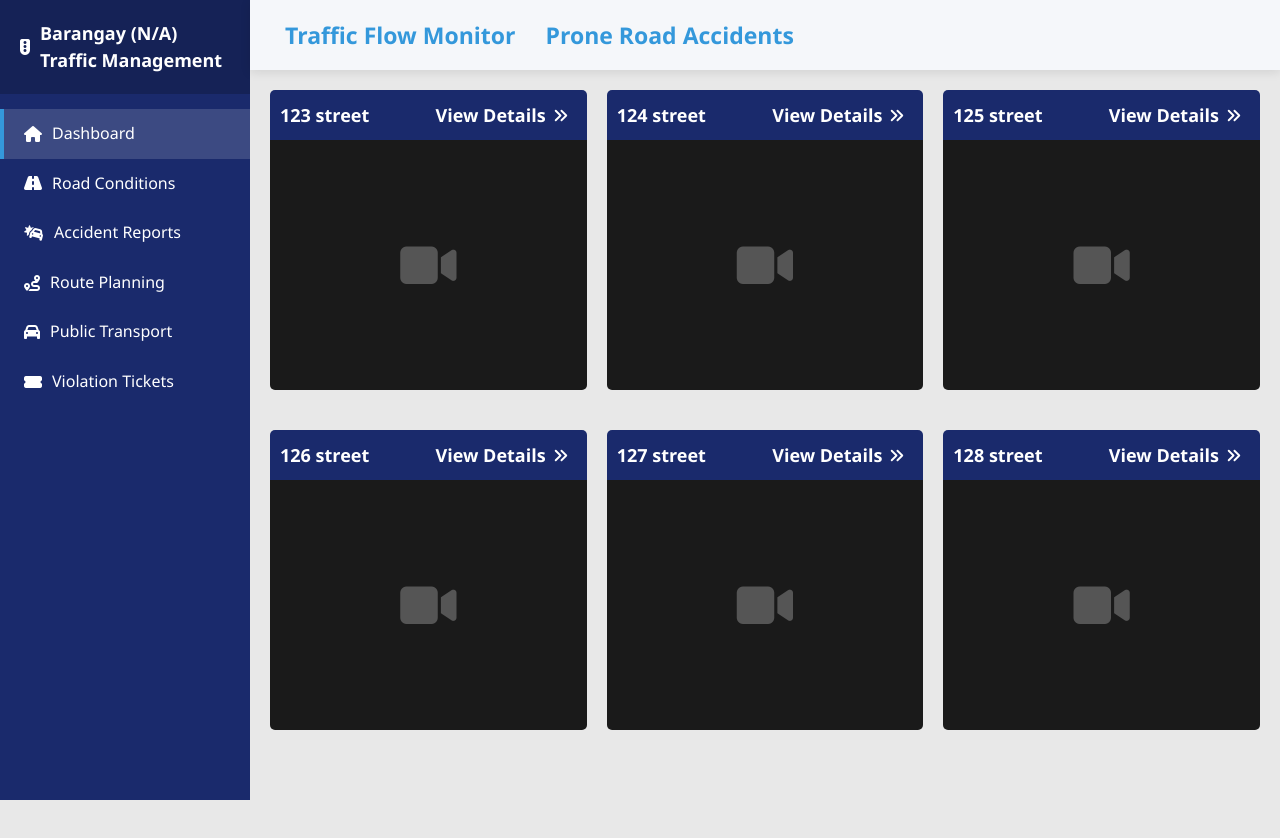
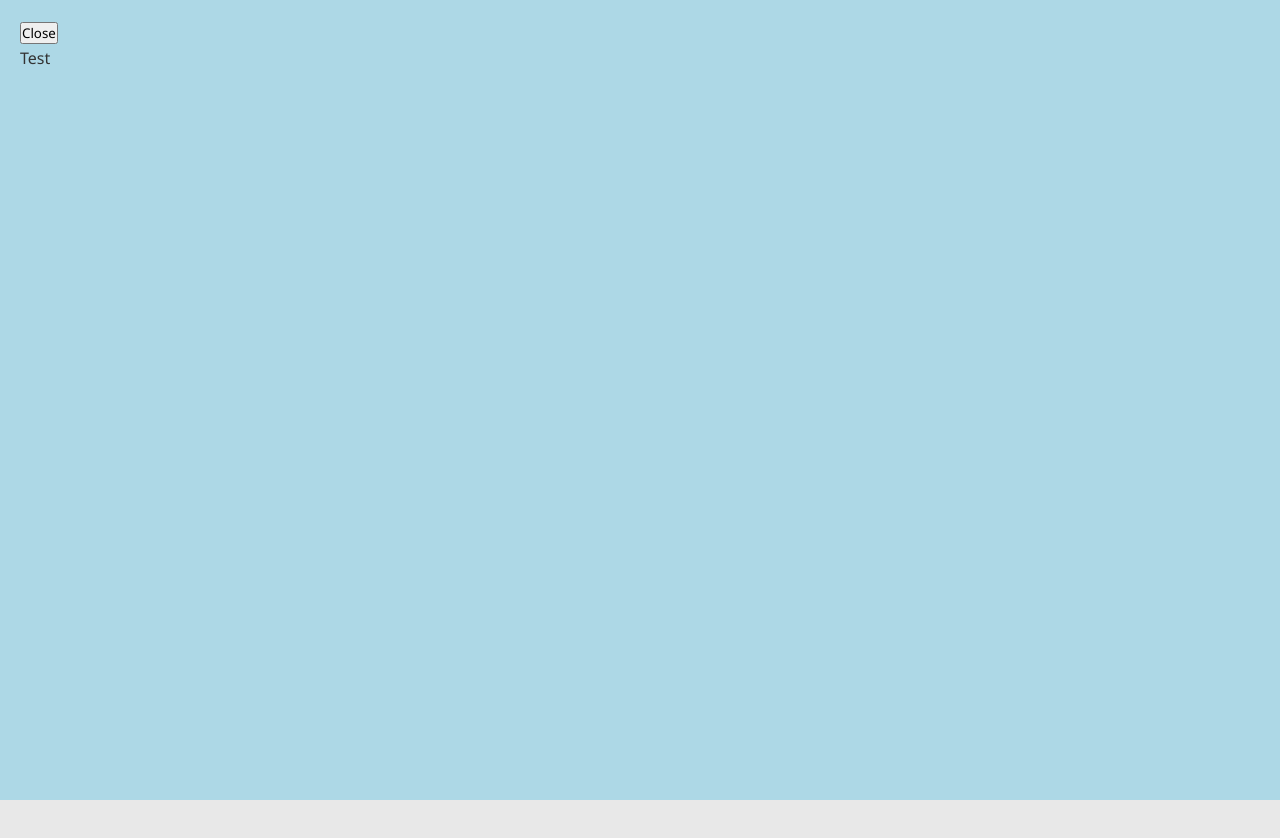
Before and after one commit to bartikalz01-tech/LGU4_TRAFFIC_TRANSPORT, a React (Vite) app in the folder frontend/: page / in a window 1280 px wide. Built offline with nearby package versions, Linux system fonts and the light colour scheme.

Commit message:
Create the Road Condition panel

```diff
--- /dev/null
+++ b/frontend/src/page/road_updates/RoadCondition.css
@@ -0,0 +1,32 @@
+.road-condition-overlay {
+  position: fixed;
+  top: 0;
+  left: 0;
+  width: 100vw;
+  height: 100vh;
+
+  background-color: rgba(0, 0, 0, 0.6);
+  z-index: 9999;
+
+  display: flex;
+  align-items: center;
+  justify-content: center;
+}
+
+.road-condition-content {
+  background: lightblue;
+  width: 100vw;
+  height: 100vh;
+  padding: 20px;
+  overflow-y: auto;
+}
+
+.close-btn {
+  position: absolute;
+  top: 15px;
+  right: 20px;
+  background: transparent;
+  border: none;
+  font-size: 20px;
+  cursor: pointer;
+}
--- a/frontend/src/page/road_updates/RoadCondition.jsx
+++ b/frontend/src/page/road_updates/RoadCondition.jsx
@@ -1,9 +1,16 @@
-
-export function RoadCondition() {
+import './RoadCondition.css';
+import '../../index.css';
+export function RoadCondition({ road, onClose }) {
 
   return(
     <>
-      <div>Test</div>
+      <div className='road-condition-overlay'>
+        <div className='road-condition-content'>
+          <button onClick={onClose}>Close</button>
+          <h2>{road.name}</h2>
+          <p>Test</p>
+        </div>
+      </div>
     </>
   );
 }
--- a/frontend/src/page/road_updates/RoadUpdates.jsx
+++ b/frontend/src/page/road_updates/RoadUpdates.jsx
@@ -1,4 +1,5 @@
-//import { useState } from 'react'
+import { useState } from 'react';
+import { RoadCondition } from "./RoadCondition";
 import { RoadUpdatesHeader } from "./RoadUpdatesHeader";
 import rightArrowIcon from '../../assets/arrows_right_line.svg';
 import './RoadUpdates.css';
@@ -6,7 +7,7 @@ import '../../index.css';
 
 export function RoadUpdates({ roads }) {
 
-  //const [ currenntRoad, setCurrentRoad ] = useState({});
+  const [ currenntRoad, setCurrentRoad ] = useState({});
 
   return (
     <>
@@ -18,7 +19,7 @@ export function RoadUpdates({ roads }) {
             <div id={road.id} className="cctv-feed">
               <div className='cctv-info'>
                 <p>{road.roadName}</p>
-                <div className="details-right-arrow">
+                <div className="details-right-arrow" onClick={() => setCurrentRoad(road)}>
                   <p>View Details</p>
                   <img src={rightArrowIcon} alt="Right arrow" className="icon-right" />
                 </div>
@@ -31,6 +32,10 @@ export function RoadUpdates({ roads }) {
           );
         })}
       </section>
+
+      {currenntRoad && (
+        <RoadCondition road={currenntRoad} onClose={() => setCurrentRoad(null)} />
+      )}
     </>
   );
 }
```
Also changed, not shown: frontend/src/App.jsx (+0 -20 lines).
